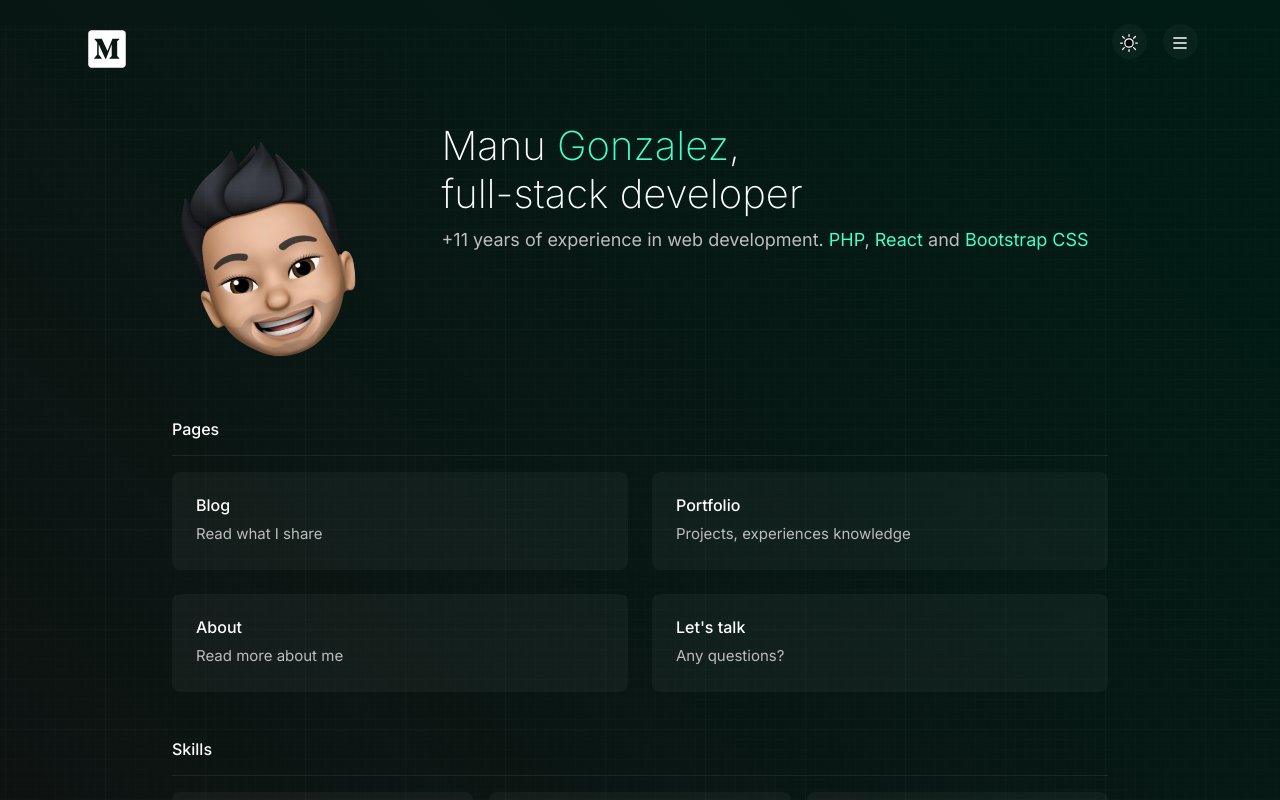
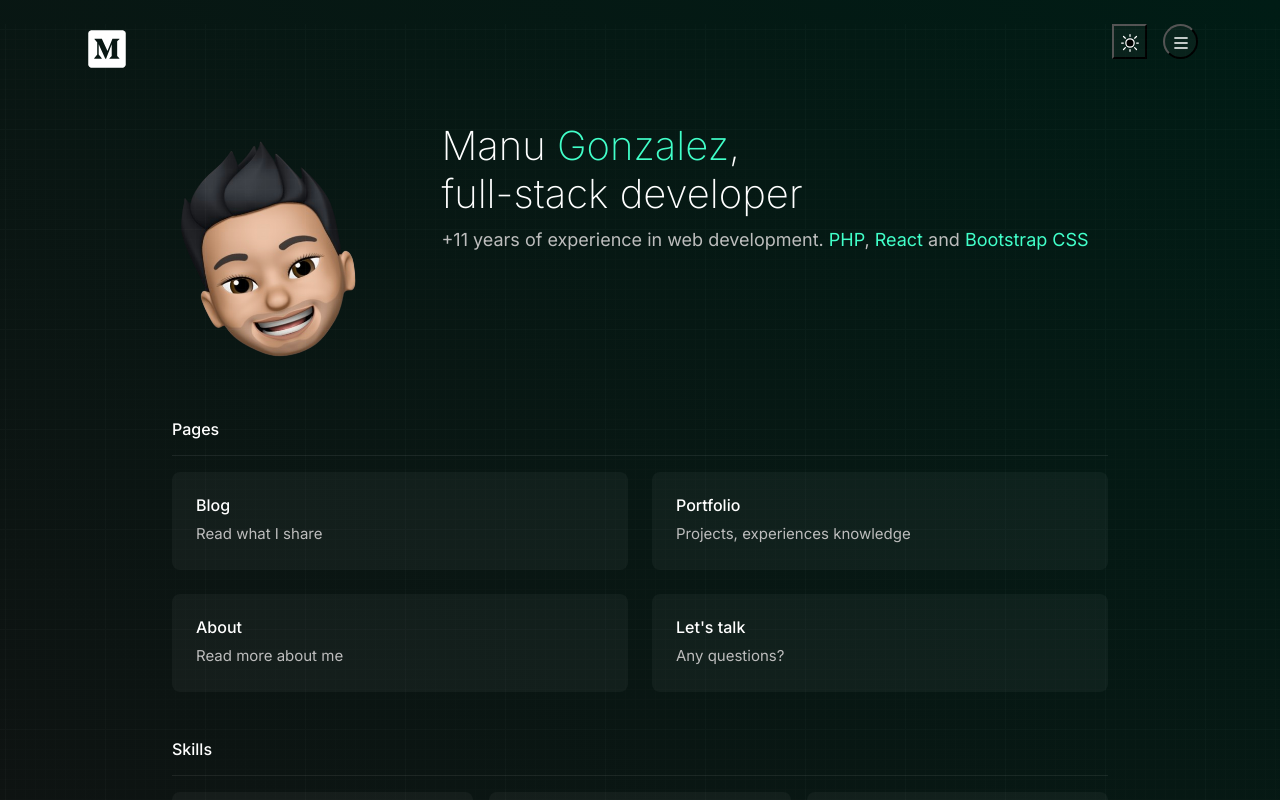
Before and after one commit to manuelson/project-manugonzalez, a React (Vite) app: page / in a window 1280 px wide. Shown: the top 800 px of the page. Built offline with nearby package versions, Linux system fonts and the light colour scheme.

Commit message:
svg header

```diff
--- a/src/components/Toggle/Index.jsx
+++ b/src/components/Toggle/Index.jsx
@@ -20,7 +20,7 @@ export const LightModeToggle = () => {
 
     const lightIcon = () => {
         return (
-            <button className="rounded-circle button-menu flex-row" onClick={handleToggle}>
+            <button className="button-menu" onClick={handleToggle}>
                 <svg
                     className="icon-menu"
                     viewBox="0 0 24 24"
@@ -33,7 +33,7 @@ export const LightModeToggle = () => {
 
     const darkIcon = () => {
         return (
-            <button className="rounded-circle button-menu align-items-center align-content-center flex-row" onClick={handleToggle}>
+            <button className="button-menu" onClick={handleToggle}>
                 <svg
                     className="icon-menu"
                     viewBox="0 0 24 24"
--- a/src/index.css
+++ b/src/index.css
@@ -87,7 +87,7 @@ footer {
     width: 2.2rem;
     height: 2.2rem;
     background: rgba(204, 204, 204, 0.04);
-    border: 0px;
+    border: 0x;
 }
 .cls-1{
     fill:var(--logo-color);
```
